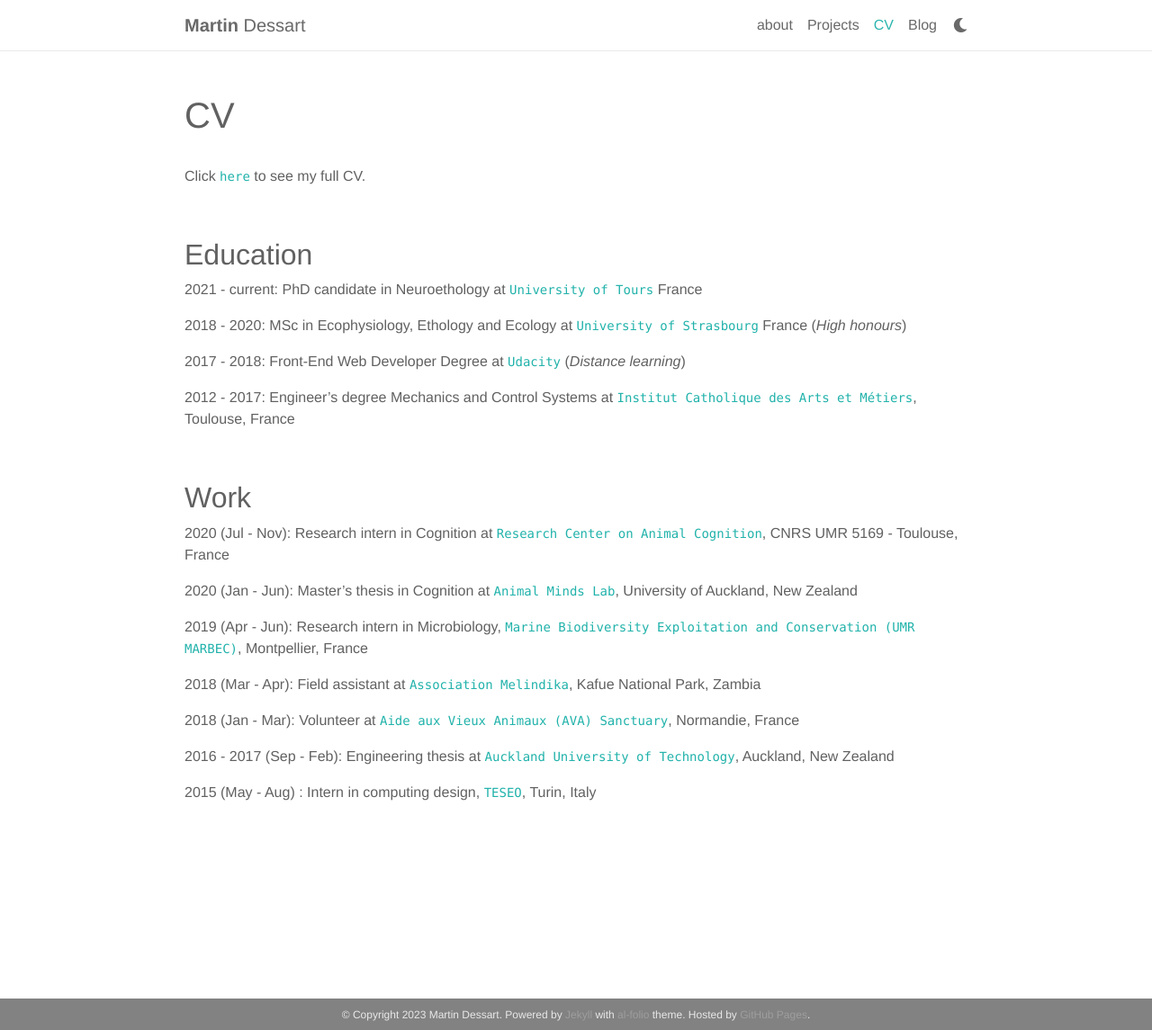
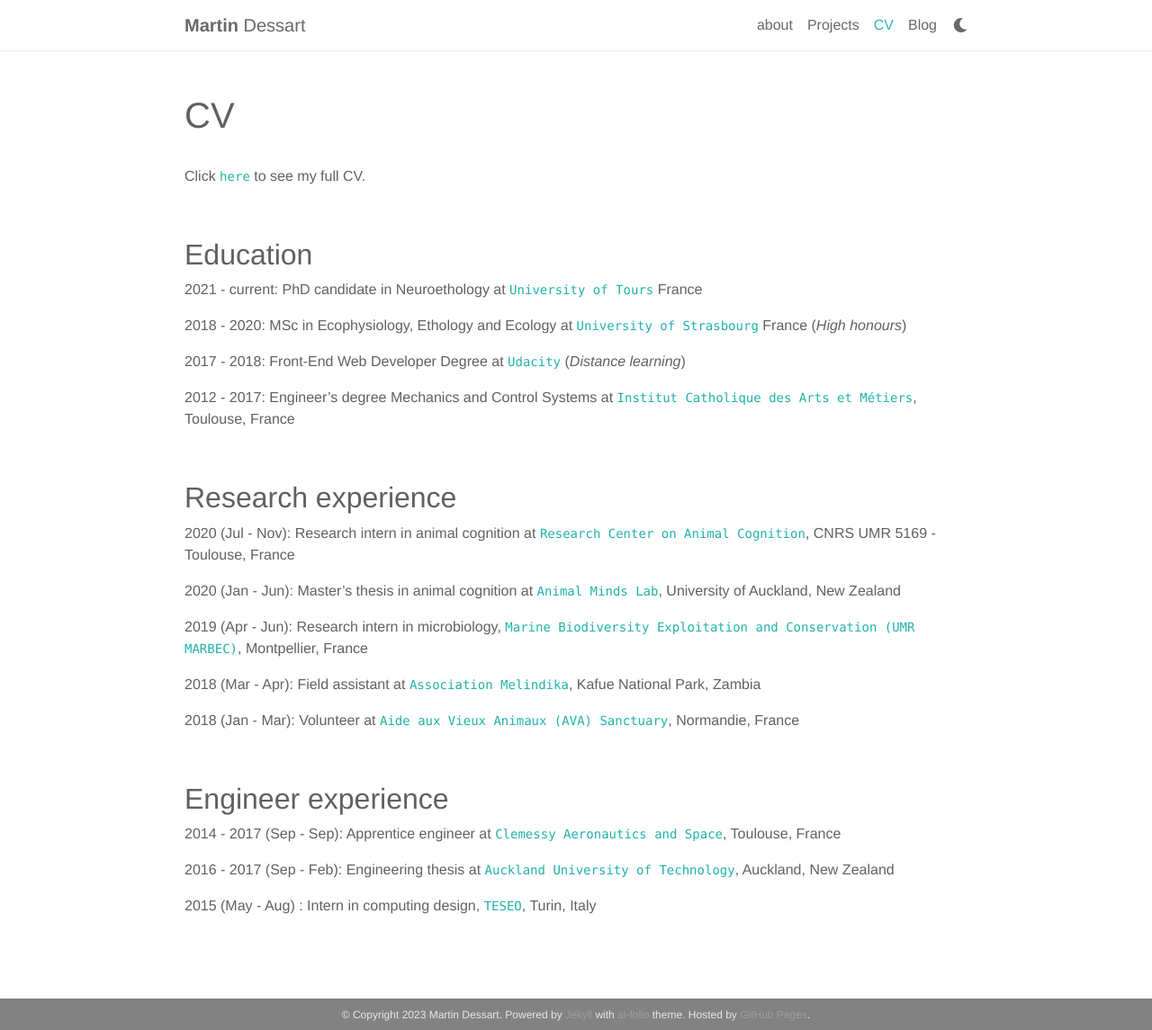
Before and after one commit to martindessart/martindessart.github.io, a Jekyll site: the page built from _pages/CV.md, in a window 1280 px wide and 1145 px high. Shown: the whole window at 90% size. Built offline with Jekyll 4.4.1, drawn with Linux system fonts in a browser that asks for light colours; nearby versions of some CDN libraries; a style sheet for code colours, icons or effects is not loaded.

```diff
--- a/_pages/CV.md
+++ b/_pages/CV.md
@@ -22,20 +22,27 @@ Click <span class="font-weight-bold">[**`here`**]({{ site.url }}/assets/pdf/CV_G
 
 <br />
 
-## Work
+## Research experience
 
-**2020 (Jul - Nov)**: Research intern in Cognition at `Research Center on Animal Cognition`, CNRS UMR 5169 - Toulouse, France <br>
+**2020 (Jul - Nov)**: Research intern in animal cognition at `Research Center on Animal Cognition`, CNRS UMR 5169 - Toulouse, France
 
-**2020 (Jan - Jun)**: Master's thesis in Cognition at `Animal Minds Lab`, University of Auckland, New Zealand <br>
+**2020 (Jan - Jun)**: Master's thesis in animal cognition at `Animal Minds Lab`, University of Auckland, New Zealand
 
-**2019 (Apr - Jun)**: Research intern in Microbiology, `Marine Biodiversity Exploitation and Conservation (UMR MARBEC)`, Montpellier, France <br>
+**2019 (Apr - Jun)**: Research intern in microbiology, `Marine Biodiversity Exploitation and Conservation (UMR MARBEC)`, Montpellier, France
 
-**2018 (Mar - Apr)**: Field assistant at `Association Melindika`, Kafue National Park, Zambia <br>
+**2018 (Mar - Apr)**: Field assistant at `Association Melindika`, Kafue National Park, Zambia
 
-**2018 (Jan - Mar)**: Volunteer at `Aide aux Vieux Animaux (AVA) Sanctuary`, Normandie, France <br>
+**2018 (Jan - Mar)**: Volunteer at `Aide aux Vieux Animaux (AVA) Sanctuary`, Normandie, France
 
-**2016 - 2017 (Sep - Feb)**: Engineering thesis at `Auckland University of Technology`, Auckland, New Zealand <br>
-
-**2015 (May - Aug)** : Intern in computing design, `TESEO`, Turin, Italy <br>
 
 <br />
+
+## Engineer experience
+
+**2014 - 2017 (Sep - Sep)**: Apprentice engineer at `Clemessy Aeronautics and Space`, Toulouse, France
+
+**2016 - 2017 (Sep - Feb)**: Engineering thesis at `Auckland University of Technology`, Auckland, New Zealand
+
+**2015 (May - Aug)** : Intern in computing design, `TESEO`, Turin, Italy
+
+<br />
--- a/_projects/3_project.markdown
+++ b/_projects/3_project.markdown
@@ -4,6 +4,7 @@ title: Poster: Chemical pollution affects the behaviour of mosquito larvae
 description: Presented at the 52th meeting of the SFECA in Tours, France, 2023
 img: assets/img/M1.jpg
 importance: 1
+category: work
 ---
 Click <span class="font-weight-bold">[**`here`**]({{ site.url }}/assets/pdf/P3.pdf){:target="\_blank"}</span> to see the poster.
 
--- a/_projects/3_project00.markdown
+++ b/_projects/3_project00.markdown
@@ -4,6 +4,7 @@ title: Poster: Invasive plant species through the bee eye: an analysis of flower
 description: Presented at the 50th meeting of the SFECA in Marseille, France, 2021
 img: assets/img/BEE.jpg
 importance: 3
+category: work
 ---
 Click <span class="font-weight-bold">[**`here`**]({{ site.url }}/assets/pdf/P1.pdf){:target="\_blank"}</span> to see the poster.
 
```
Also changed, not shown: _pages/about.md (+1 -1 lines), _pages/projects.md (+44 -36 lines), _projects/3_project0.markdown (+1 -2 lines), 3 other files.
